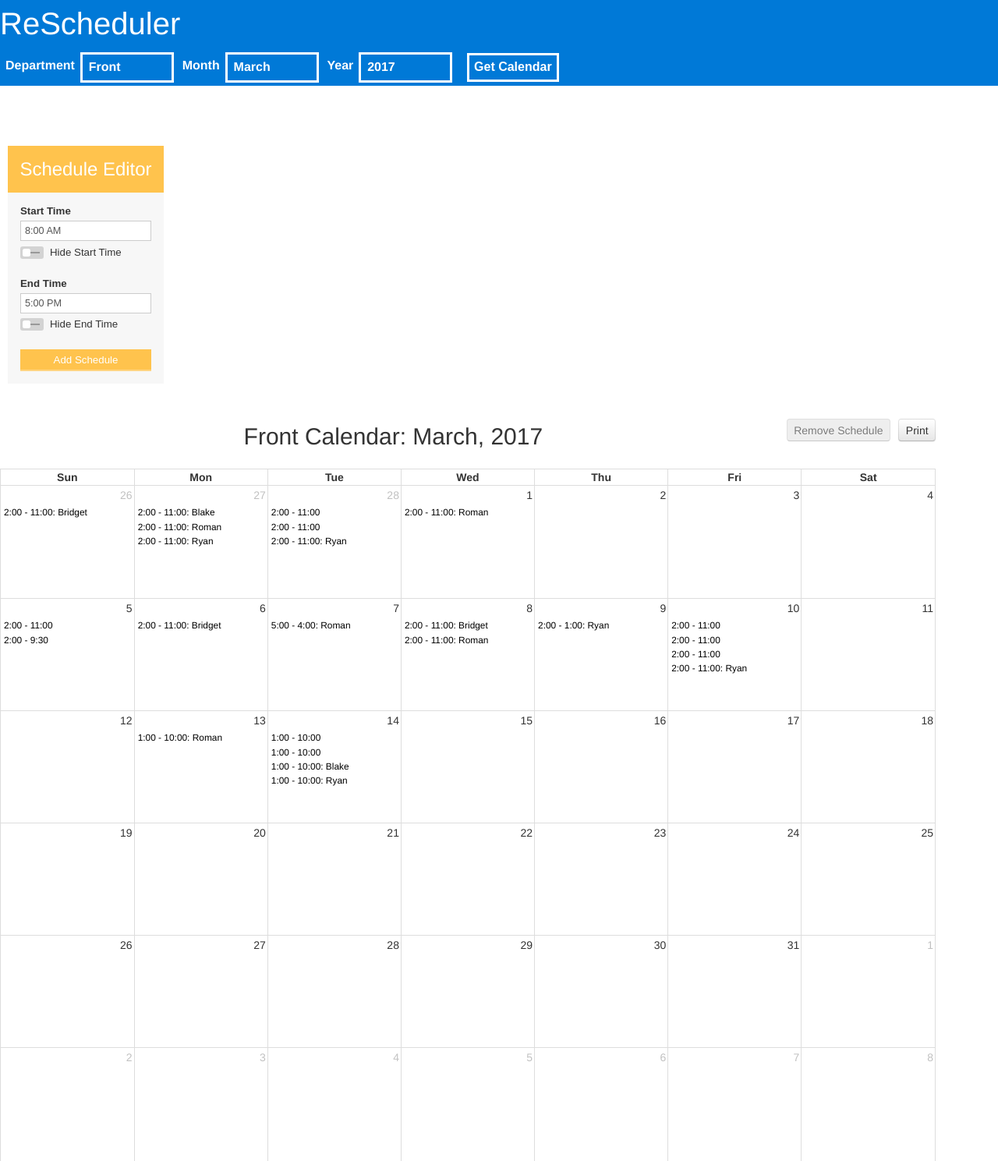
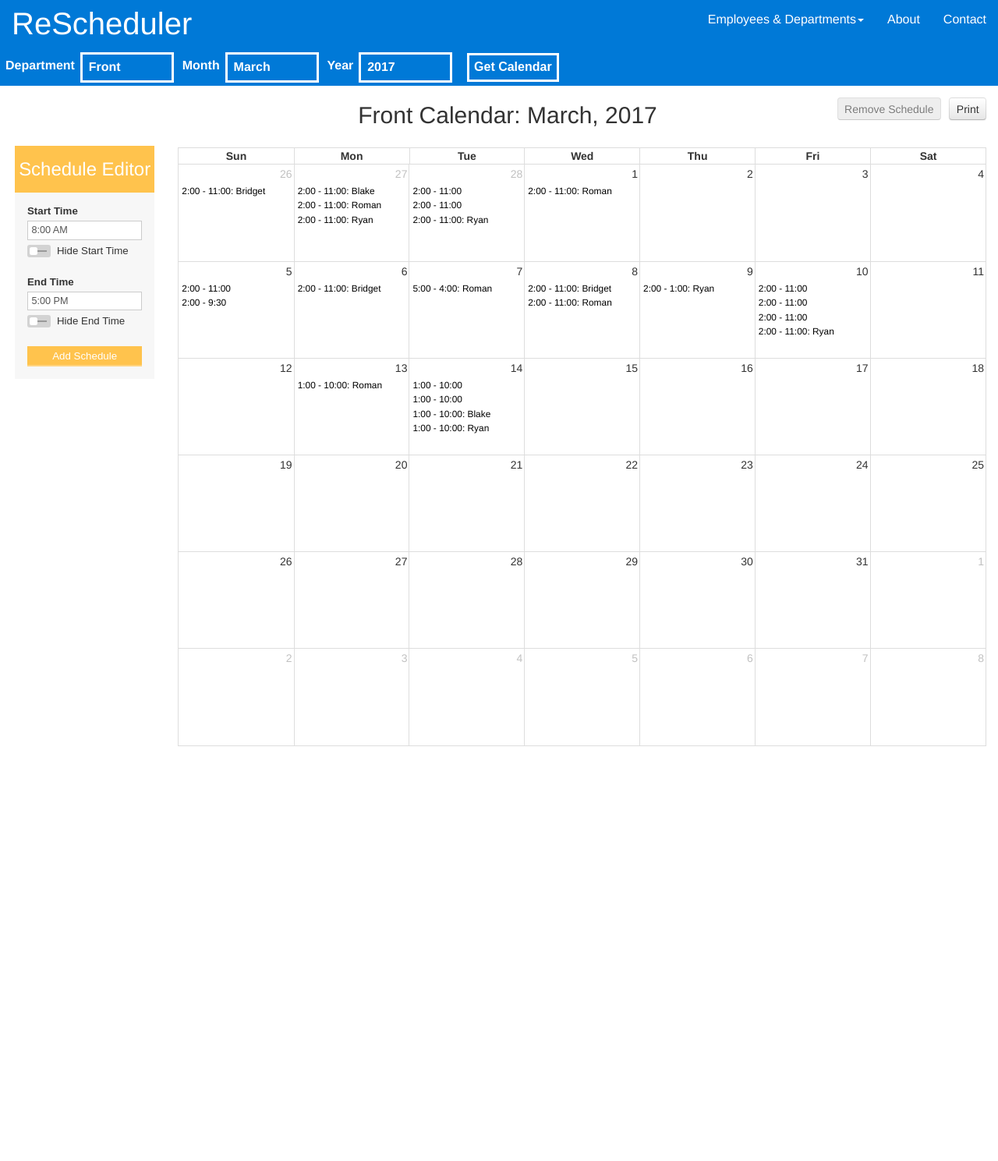
Before and after one commit to RyanKJ/ReScheduler-Online, a Django app: page /calendar/ in a window 1280 px wide. Shown: the top 1489 px of the page at 78% size. Run offline with Django 3.2, Linux system fonts and the light colour scheme; a user stored in the database is signed in; data comes from the database, SQL or seed files in the repository; both versions use the stored data as it was after the commit; lists and menus that the app fills with data are empty; some libraries are stand-ins or nearby versions.

Commit message:
Integrating Bootstrap

```diff
--- a/schedulingcalendar/templates/schedulingcalendar/index.html
+++ b/schedulingcalendar/templates/schedulingcalendar/index.html
@@ -13,6 +13,9 @@
 {% endblock stylesheets %}
 
 {% block content %}
+  <div class="container-fluid">
+    <div class="row">
+      <div class="col-md">
         <!-- Calendar Toolbar -->
         <aside class="calendar-page-toolbar no-print">
           <section class="calendar-loader">
@@ -32,7 +35,6 @@
                 </div>
               </div>
 
-
               <label for="cal-month-selector">Month</label>
               <div class="select-cal-loader">
                 <select id="cal-month-selector" name="month">
@@ -51,7 +53,6 @@
                 </select>
               </div>
 
-
               <label for="cal-year-selector">Year</label>
               <div class="select-cal-loader">
                 <select id="cal-year-selector" name="year">
@@ -65,7 +66,11 @@
             </form>
           </section>
         </aside>
+      </div>
+    </div>
 
+    <div class="row">
+      <div class="col-md-2">
         <!-- Schedule Editor -->
         <aside class="schedule-editor no-print">
           <section class="schedule-adder">
@@ -108,11 +113,16 @@
             <ul id="eligable-list"></ul>
           </section>
         </aside>
+      </div>
 
+      <div class="col-md-10">
         <!-- Fullcalendar -->
         <section>
           <div id="calendar"></div>
         </section>
+      </div>
+    </div>
+  </div>
 {% endblock content %}
 
 {% block javascript %}
--- a/static/site/css/base.css
+++ b/static/site/css/base.css
@@ -221,11 +221,8 @@ input[type=checkbox] {
 --------------------------------------------------------------------------------------------------*/
 
 .schedule-editor {
- float: left;
-  width:200px;
-  margin-top: 52px;
-  margin-left: 10px;
-  margin-right: 15px;
+  margin-top: 62px;
+  margin-left: 4px;
 }
 
 .schedule-adder h1{
@@ -251,12 +248,11 @@ ul#eligable-list {
 #eligable-list-header {
     background: #0079D7;
     padding: 4px 0;
+    margin-bottom: 0px;
     font-size: 140%;
     font-weight: 300;
     text-align: center;
     color: #fff;
-    margin: 16px -16px 0px 0px;
-    max-width: 200px;
 }
 
 li.eligable-list {
@@ -280,7 +276,6 @@ li:hover.eligable-list:not(.curr-assigned-employee) {
 
 .schedule-adder{
     font: 95% Arial, Helvetica, sans-serif;
-    max-width: 400px;
     margin: 10px auto;
     padding: 16px;
     background: #F7F7F7;
--- /dev/null
+++ b/static/site/css/bootstrap-custom.css
@@ -0,0 +1,44 @@
+.container-fluid {
+     padding-right: 15; /*15px in bootstrap.css*/
+     padding-left: 15;  /*idem*/
+     margin-right: auto;
+     margin-left: auto;
+}
+
+
+.navbar {
+	margin-bottom: 0;
+}
+
+.navbar-inverse {
+  background-color: #0079D7;
+  border: 0px;
+}
+
+.navbar-inverse .navbar-header .navbar-brand {
+  color: white;
+  font: 400 40px/1.5 Helvetica, Verdana, sans-serif;
+}
+
+.navbar-inverse .navbar-nav li a {
+	color: white;
+	font-size: 16px;
+}
+
+.navbar-inverse .navbar-nav li a:hover {
+	background: #00BFFF;
+}
+
+.dropdown-menu {
+	background: #0079D7;
+	border-radius: 0;
+	border: 0;
+}
+
+.dropdown-menu li a {
+	padding: 10px;
+}
+
+.navbar-inverse .navbar-nav .dropdown-menu li a:hover {
+	background: #00BFFF;
+}
--- a/templates/site/__base.html
+++ b/templates/site/__base.html
@@ -17,6 +17,7 @@
       <link rel="stylesheet" href="https://cdnjs.cloudflare.com/ajax/libs/normalize/3.0.3/normalize.min.css" />
       <link rel="stylesheet" href="{% static 'site/css/bootstrap.min.css' %}" />
       <link rel="stylesheet" href="{% static 'site/css/base.css' %}" />
+      <link rel="stylesheet" href="{% static 'site/css/bootstrap-custom.css' %}" />
     {% endblock stylesheets %}
 
     {% block extra_head %}{% endblock extra_head %}
@@ -24,12 +25,12 @@
   <body>
     <!-- Header and navigation -->
     <header class="no-print">
-      <h1>ReScheduler</h1>
+      {% include "site/_navigation.html" %}
     </header>
 
     <main>
-    {% block content %}
-    {% endblock content %}
+      {% block content %}
+      {% endblock content %}
     </main>
 
     {% block javascript %}
--- /dev/null
+++ b/templates/site/_navigation.html
@@ -0,0 +1,27 @@
+<nav class="navbar navbar-inverse navbar-static-top">
+	<div class="container-fluid">
+		<div class="navbar-header">
+      <h1>ReScheduler</h1>
+			<button type="button" class="navbar-toggle collapsed" data-toggle="collapse" data-target="#bs-example-navbar-collapse-1" aria-expanded="false">
+				<span class="sr-only">Toggle navigation</span>
+				<span class="icon-bar"></span>
+				<span class="icon-bar"></span>
+				<span class="icon-bar"></span>
+			</button>
+		</div>
+		<div class="collapse navbar-collapse" id="bs-example-navbar-collapse-1">
+			<ul class="nav navbar-nav navbar-right">
+				<li class="dropdown">
+					<a href="#" class="dropdown-toggle" data-toggle="dropdown" role="button" aria-haspopup="true" aria-expanded="false">Employees & Departments<span class="caret"></span></a>
+					<ul class="dropdown-menu">
+						<li><a href="#">Employee Editor</a></li>
+						<li><a href="#">Department Editor</a></li>
+						<li><a href="#">Template Editor</a></li>
+					</ul>
+				</li>
+        <li><a href="#">About</a></li>
+				<li><a href="#">Contact</a></li>
+			</ul>
+		</div>
+	</div>
+</nav>
```
Also changed, not shown: db.sqlite3. Lines whose indentation alone changed are shown as unchanged.
